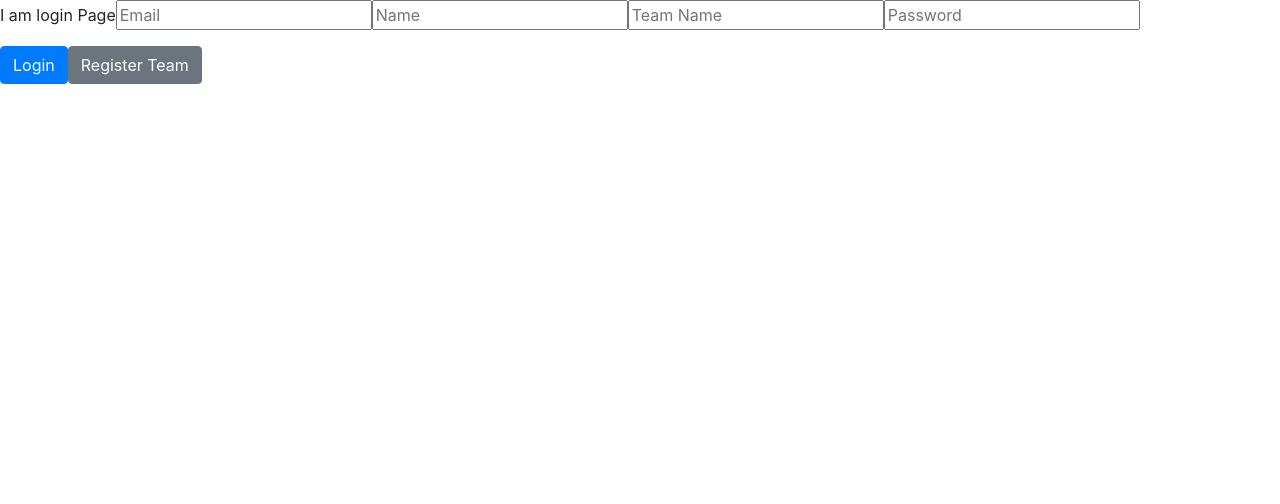
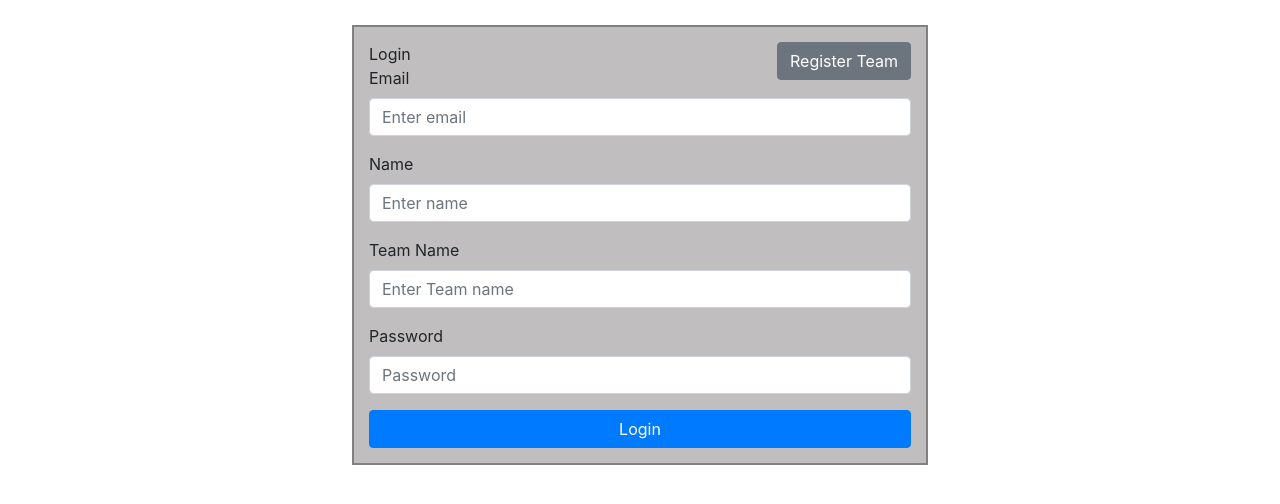
Before and after one commit to soniyash5000/bugtracker-frontend, a React (Create React App) app: page /login in a window 1280 px wide. Shown: the top 504 px of the page. Built offline with nearby package versions, Linux system fonts and the light colour scheme.

Commit message:
Started doing a bit of css for forms and changed some names of buttons

```diff
--- /dev/null
+++ b/src/Containers/Create Issue/CreateIssue.css
@@ -0,0 +1,14 @@
+.CreateIssue{
+    width : 45%;
+    border: 2px solid grey;
+    margin: 25px auto ;
+    padding: 15px;
+    background-color: rgb(192, 190, 190);
+}
+.CreateIssue .dropdown{
+    padding-left: 0px;
+}
+
+.CreateIssue .createIssueButton{
+   width: 100%;
+}
--- a/src/Containers/Create Issue/CreateIssue.js
+++ b/src/Containers/Create Issue/CreateIssue.js
@@ -1,6 +1,7 @@
 import {Component} from 'react';
 import {Form,Col,Button} from 'react-bootstrap';
 import axios from 'axios';
+import "./CreateIssue.css";
 
 class createIssue extends Component {
 
@@ -78,7 +79,8 @@ class createIssue extends Component {
 
 
         return(
-            <Form>
+            <div className="CreateIssue">
+                <Form>
                     <Form.Group controlId="title">
                         <Form.Label>Title</Form.Label>
                         <Form.Control onChange={this.onchangehandler} type="text" placeholder="Enter title of the issue" />
@@ -93,17 +95,6 @@ class createIssue extends Component {
 
 
 
-                    {/* Dropdown */}
-
-                    <Form.Group as={Col} controlId="priority">
-                    <Form.Label>Priority</Form.Label>
-                    <Form.Control onChange={this.onchangehandler} as="select" defaultValue="Choose...">
-                    <option  >1</option>
-                    <option >2</option>
-                    <option >3</option>
-                    </Form.Control>
-                    </Form.Group>
-
                     {
                         this.state.tags.map((tag,index) =>{
                             return (
@@ -115,18 +106,28 @@ class createIssue extends Component {
                         })
                     }
                      <Button onClick={this.addtagshandler} variant="primary" type="submit">
-                        Add
+                        Add More Tags
                     </Button>
 
 
-                    <Button onClick={this.submithandler} variant="primary" type="submit">
-                        submit
-                    </Button>
+                    {/* Dropdown */}
+
+                    <Form.Group className="dropdown" as={Col} controlId="priority">
+                    <Form.Label>Priority</Form.Label>
+                    <Form.Control onChange={this.onchangehandler} as="select" defaultValue="Choose...">
+                    <option  >1</option>
+                    <option >2</option>
+                    <option >3</option>
+                    </Form.Control>
+                    </Form.Group>
 
 
+                    <Button className="createIssueButton" onClick={this.submithandler} variant="primary" type="submit">
+                        Create Issue
+                    </Button>
+                </Form>
+            </div>
 
-
-                </Form>
         );
     }
 }
--- a/src/Containers/Dashboard.js
+++ b/src/Containers/Dashboard.js
@@ -84,7 +84,7 @@ class Dashboard extends Component  {
                                         <Card.Body>
                                             <Card.Title>{member[1].name} </Card.Title>
                                             <Card.Subtitle className="mb-2 text-muted">{member[1].email}</Card.Subtitle>
-                                            <Card.Subtitle className="mb-2 text-muted"><b>Issues:- </b> {member[1]["issue-working"]}</Card.Subtitle>
+                                            <Card.Subtitle className="mb-2 text-muted"><b>Issues: </b> {member[1]["issue-working"]}</Card.Subtitle>
                                         </Card.Body>
                                     </Card>
                                 </div>
--- /dev/null
+++ b/src/Containers/Login.css
@@ -0,0 +1,16 @@
+.Login {
+    width : 45%;
+    border: 2px solid grey;
+    margin: 25px auto ;
+    padding: 15px;
+    background-color: rgb(192, 190, 190);
+}
+
+.Login .loginSubmit{
+    width: 100%;
+}
+
+.loginRegister{
+    align-items: flex-end;
+    float: right;
+}
--- a/src/Containers/Login.js
+++ b/src/Containers/Login.js
@@ -1,6 +1,8 @@
 import axios from 'axios';
 import React, { Component } from 'react';
-import {Button} from 'react-bootstrap';
+import {Button,Form} from 'react-bootstrap';
+import "./Login.css"
+
 
 class login extends Component {
     state = {
@@ -11,7 +13,7 @@ class login extends Component {
         error: ""
     }
     onchangehandler = (event) => {
-        let type = event.target.name;
+        let type = event.target.id;
         let value = event.target.value;
       this.setState({[type] : value});
     }
@@ -39,20 +41,50 @@ class login extends Component {
     }
 render(){
     return (
+
         <div>
-            I am login Page
-            <input placeholder="Email" onChange={this.onchangehandler} name = "email"/>
-            <input placeholder="Name" onChange={this.onchangehandler} name = "name"/>
-            <input placeholder="Team Name"  onChange={this.onchangehandler}name = "teamname"/>
-            <input placeholder="Password"  onChange={this.onchangehandler} name = "password"/>
-            <p>
-                {this.state.error}
-            </p>
-            <Button onClick={this.buttonclickedhandler} variant="primary">Login</Button>
+            <div className="Login">
+                Login
+                <Button className="loginRegister" href="/signup" variant="secondary">Register Team</Button>
 
-                <Button href="/signup" variant="secondary">Register Team</Button>
+                <Form>
+                    <Form.Group controlId="email">
+                        <Form.Label>Email</Form.Label>
+                        <Form.Control onChange={this.onchangehandler} type="email" placeholder="Enter email" />
+                        <Form.Text className="text-muted">
+                        </Form.Text>
+                    </Form.Group>
+                    <Form.Group controlId="name">
+                        <Form.Label>Name</Form.Label>
+                        <Form.Control onChange={this.onchangehandler} type="text" placeholder="Enter name" />
+                        <Form.Text className="text-muted">
+                        </Form.Text>
+                    </Form.Group>
+                    <Form.Group controlId="teamname">
+                        <Form.Label>Team Name</Form.Label>
+                        <Form.Control onChange={this.onchangehandler} type="text" placeholder="Enter Team name" />
+                        <Form.Text className="text-muted">
+                        </Form.Text>
+                    </Form.Group>
+                    <Form.Group controlId="password">
+                        <Form.Label>Password</Form.Label>
+                        <Form.Control onChange={this.onchangehandler} type="text" placeholder="Password" />
+                        <Form.Text className="text-muted">
+                        </Form.Text>
+                    </Form.Group>
+                </Form>
+
+                <p>
+                    {this.state.error}
+                </p>
+                <Button className="loginSubmit" onClick={this.buttonclickedhandler} variant="primary">Login</Button>
+
+            </div>
 
         </div>
+
+
+
     );
 }
 
--- a/src/Containers/Signup.js
+++ b/src/Containers/Signup.js
@@ -127,7 +127,7 @@ class Signup extends Component {
                     }
                         {/* Button to add user  */}
                         <Button onClick={this.addmemberhandler} variant="primary" type="submit">
-                        Add
+                        Add Another Team Member
                     </Button>
 
 
--- /dev/null
+++ b/src/Containers/Update Issue/Updateissue.css
@@ -0,0 +1,15 @@
+.updateIssue{
+    width : 45%;
+    border: 2px solid grey;
+    margin: 25px auto ;
+    padding: 15px;
+    background-color: rgb(192, 190, 190);
+}
+
+.updateIssue .dropdown {
+    padding-left: 0px;
+}
+
+.updateIssue .updateIssueButton {
+    width: 100%;
+}
--- a/src/Containers/Update Issue/Updateissue.js
+++ b/src/Containers/Update Issue/Updateissue.js
@@ -2,6 +2,8 @@ import {Component} from 'react';
 import {Form,Button,Col} from 'react-bootstrap'
 import axios from 'axios'
 import {Redirect} from 'react-router-dom'
+import "./Updateissue.css"
+
 
 class updateIssue extends Component {
 
@@ -65,7 +67,7 @@ class updateIssue extends Component {
 
         let data = this.state.data;
         return (
-            <div>
+            <div className="updateIssue">
                 <Form>
                     <Form.Group controlId="title">
                         <Form.Label>Title</Form.Label>
@@ -83,7 +85,7 @@ class updateIssue extends Component {
 
                     {/* Dropdown */}
 
-                    <Form.Group as={Col} controlId="priority">
+                    <Form.Group className="dropdown" as={Col} controlId="priority">
                     <Form.Label>Priority</Form.Label>
                     <Form.Control defaultValue={data.priority} onChange={this.onchangehandler} as="select" >
                     <option  >1</option>
@@ -92,7 +94,7 @@ class updateIssue extends Component {
                     </Form.Control>
                     </Form.Group>
 
-                    <Form.Group as={Col} controlId="status">
+                    <Form.Group className="dropdown" as={Col} controlId="status">
                     <Form.Label>Status</Form.Label>
                     <Form.Control defaultValue={data.status} onChange={this.onchangehandler} as="select" >
                     <option  >pending</option>
@@ -100,12 +102,9 @@ class updateIssue extends Component {
                     </Form.Control>
                     </Form.Group>
 
-                    <Button onClick={this.submithandler} variant="primary" type="submit">
-                        submit
+                    <Button className="updateIssueButton" onClick={this.submithandler} variant="primary" type="submit">
+                        Update Issue
                     </Button>
-
-
-
 
                 </Form>
             </div>
```
